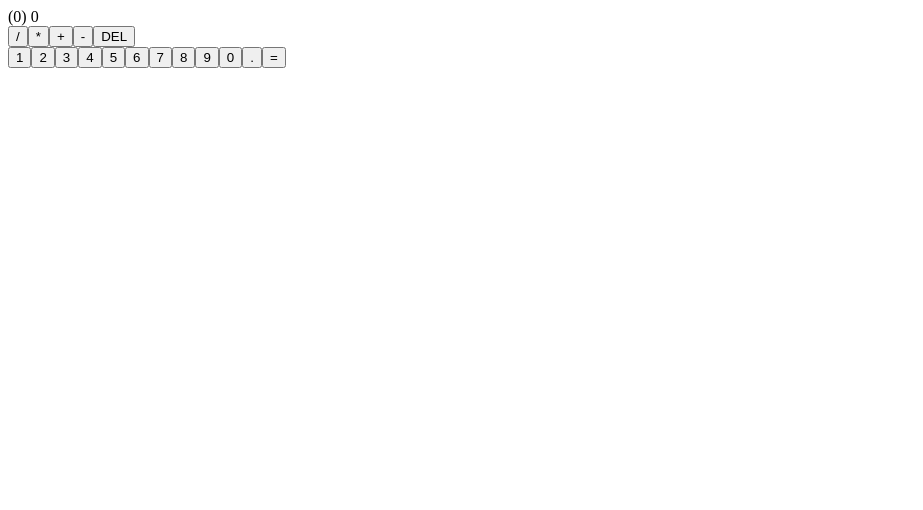
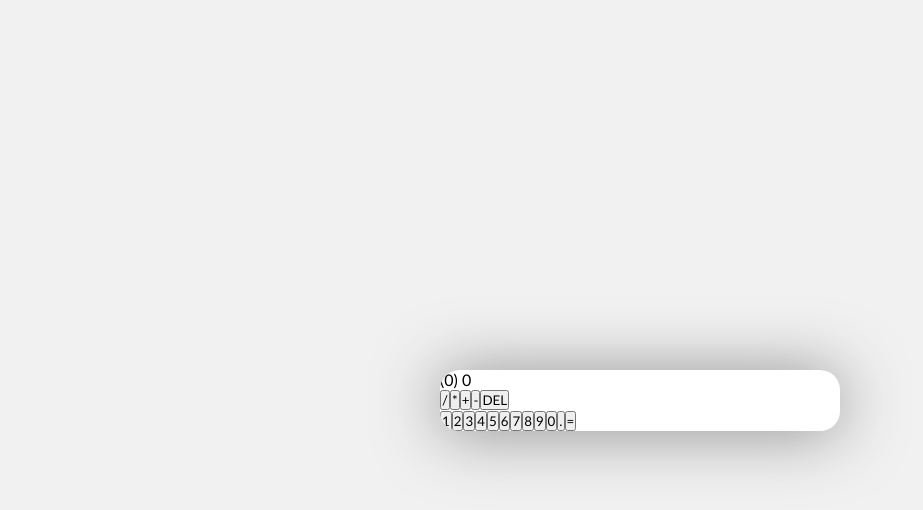
Before and after one commit to hughesmarissa/my-pal-cal, a React (Create React App) app: page / in a window 1280 px wide. Shown: the top 510 px of the page, without its empty margins (0-923 px from the left). Built offline with nearby package versions, Linux system fonts and the light colour scheme.

Commit message:
Add initial calculator dimensions

```diff
--- a/src/index.css
+++ b/src/index.css
@@ -5,3 +5,30 @@
     --dark: #A35C3E;
     --light: #F1F1F1;
 }
+
+* {
+    margin: 0;
+    padding: 0;
+    box-sizing: border-box;
+    font-family:'Trebuchet MS', 'Lucida Sans Unicode', 'Lucida Grande', 'Lucida Sans', Arial, sans-serif;
+}
+
+body {
+    background-color: var(--light);
+}
+
+.App {
+    display: flex;
+    min-height: 100vh;
+    align-items: center;
+    justify-content: center;
+}
+
+.calculator {
+    width: 100%;
+    max-width: 400px;
+    background-color: white;
+    border-radius: 20px;
+    overflow: hidden;
+    box-shadow: 0 2px 64px rgba(49, 48, 48, 0.5);
+}
```
